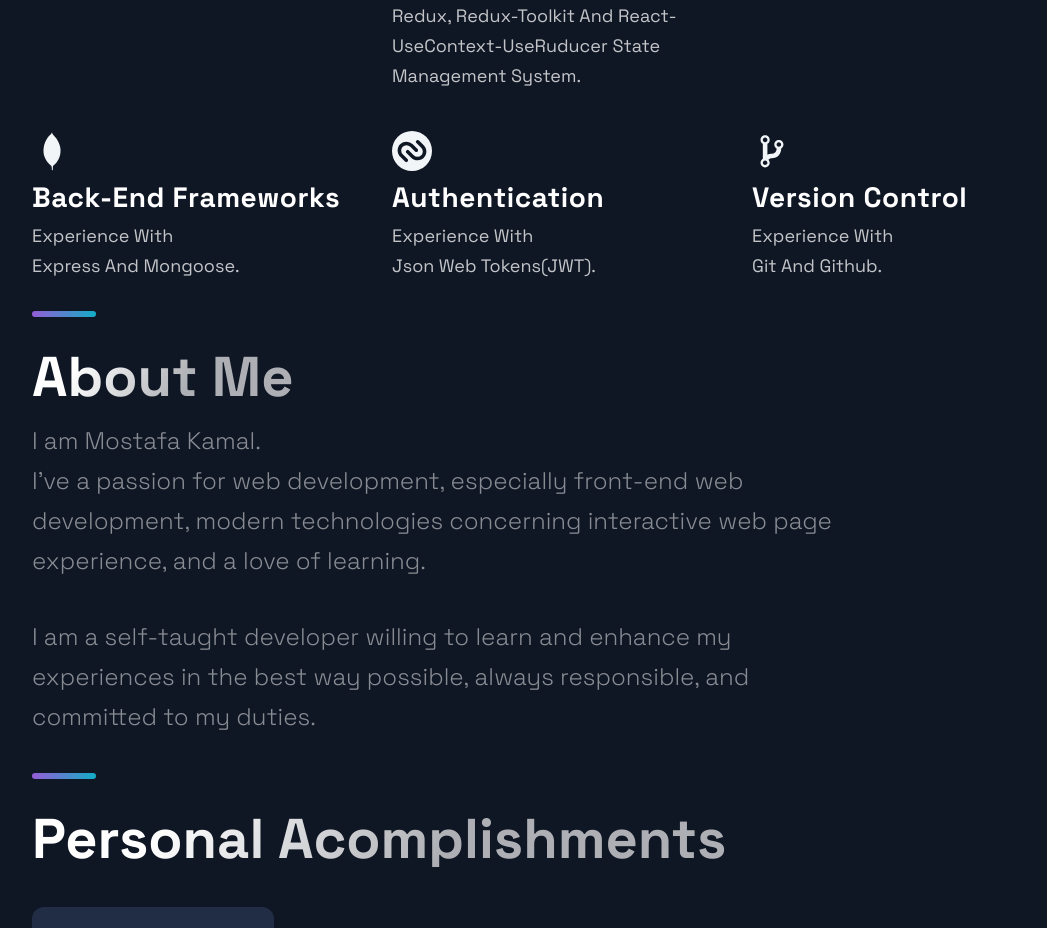
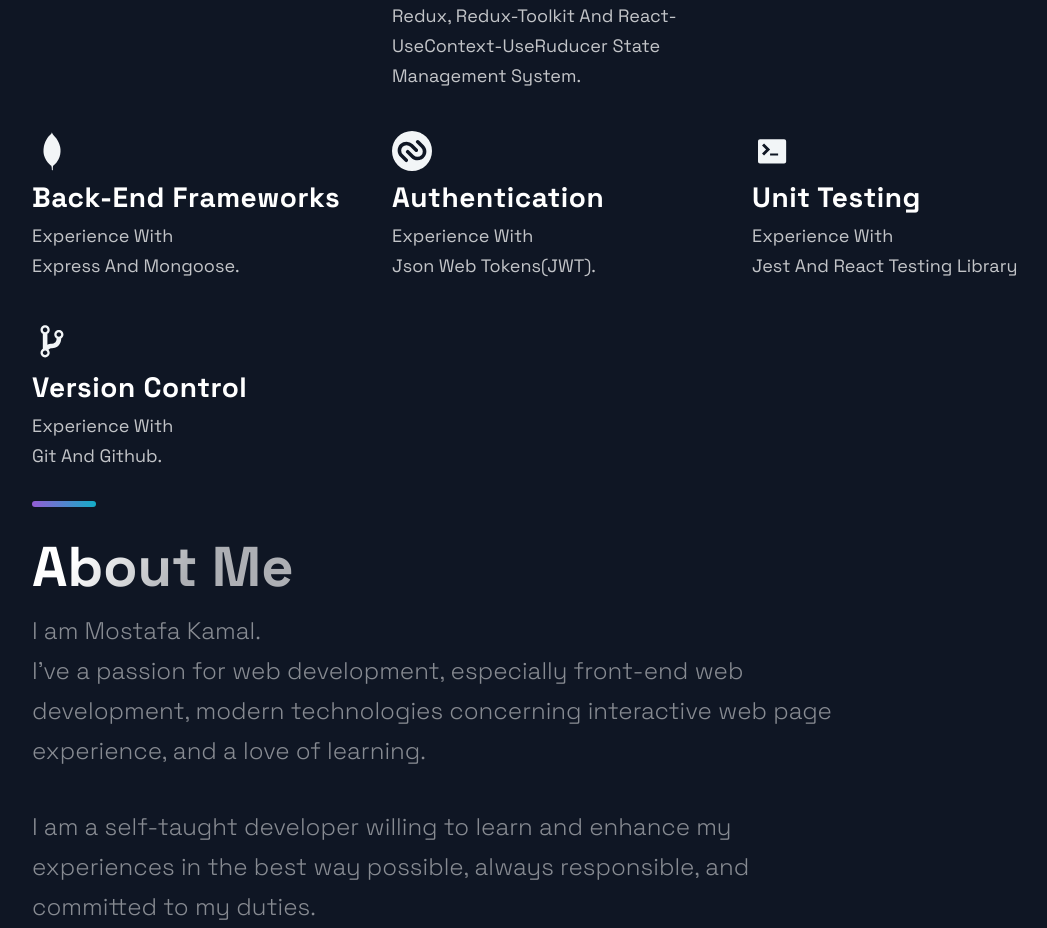
Before and after one commit to mostafakamal22/nextjs-portfolio, a Next.js app: page / in a window 1280 px wide. Shown: the part 3320-4248 px from the top of the page, without its empty margins (88-1135 px from the left). Built offline with nearby package versions, Linux system fonts and the light colour scheme.

Commit message:
update technologies section

```diff
--- a/src/constants/constants.tsx
+++ b/src/constants/constants.tsx
@@ -5,6 +5,7 @@ import {
   DiGitBranch,
   DiMongodb,
   DiReact,
+  DiTerminal,
 } from "react-icons/di";
 import { SiAuthy, SiHtml5 } from "react-icons/si";
 
@@ -165,10 +166,16 @@ export const technologies: readonly {
     id: 7,
   },
   {
+    title: "Unit Testing",
+    paragraph: "Jest And React Testing Library",
+    icon: <DiTerminal size={40} />,
+    id: 8,
+  },
+  {
     title: "Version Control",
     paragraph: "Git And Github.",
     icon: <DiGitBranch size={40} />,
-    id: 8,
+    id: 9,
   },
 ];
 
```
